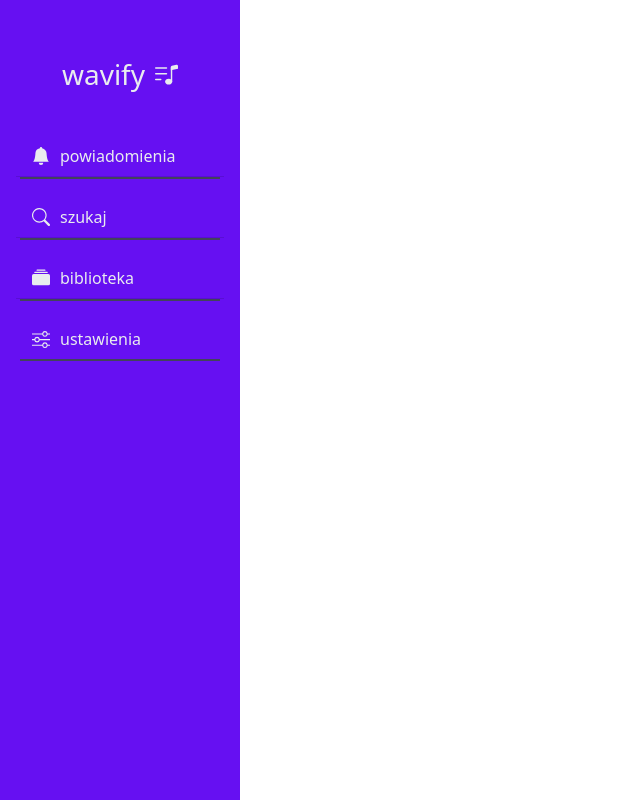
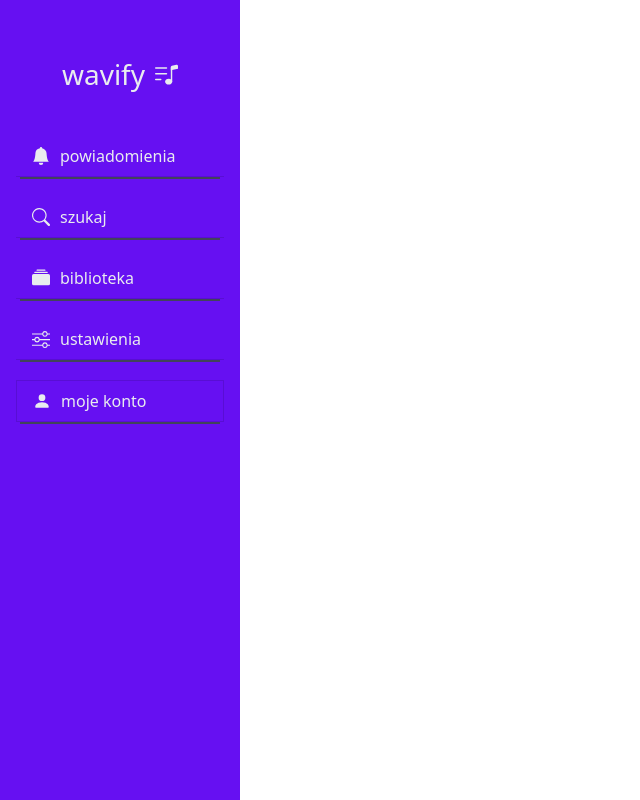
Before and after one commit to kamkow1/wavify, a React (Create React App) app in the folder client/: page / in a window 1280 px wide. Shown: the whole page, without its empty margins (0-640 px from the left). Built offline with nearby package versions, Linux system fonts and the light colour scheme.

Commit message:
sidebar with folded elements

```diff
--- a/client/package.json
+++ b/client/package.json
@@ -17,6 +17,7 @@
     "http-proxy-middleware": "^2.0.3",
     "node-sass": "^7.0.1",
     "react": "^17.0.2",
+    "react-bootstrap": "^2.2.1",
     "react-dom": "^17.0.2",
     "react-redux": "^7.2.6",
     "react-router": "^6.2.2",
--- /dev/null
+++ b/client/src/SideBar/MyAccountMenu/MyAccountMenu.scss
@@ -0,0 +1,9 @@
+@import '../../../node_modules/bootstrap/scss/bootstrap.scss';
+
+#menu-box {
+    margin-top: 5px;
+}
+
+.header-item {
+    background-color: $indigo-600;
+}
--- /dev/null
+++ b/client/src/SideBar/MyAccountMenu/MyAccountMenu.tsx
@@ -0,0 +1,11 @@
+import './MyAccountMenu.scss';
+
+export const MyAccountMenu = (): JSX.Element => {
+    return(
+        <ul className="list-group" id="menu-box">
+            <li className="list-group-item header-item">test</li>
+
+            <li className="list-group-item bg-white">wyloguj</li>
+        </ul>
+    );
+}
--- a/client/src/SideBar/SideBar.tsx
+++ b/client/src/SideBar/SideBar.tsx
@@ -1,8 +1,35 @@
-import '../../node_modules/bootstrap/dist/css/bootstrap.css';
+import { MyAccountMenu } from './MyAccountMenu/MyAccountMenu';
 import './SideBar.scss';
+import React from 'react';
+import Collapse from 'react-bootstrap/Collapse';
 
-export const SideBar = (): JSX.Element => {
+interface IState {
+    isAccountMenuOpen: boolean;
+}
+
+export class SideBar extends React.Component<{}, IState> {
+    constructor(props: {}) {
+        super(props);
+
+        this.state = {
+            isAccountMenuOpen: false
+        };
+
+        this.toggleOnAccountMenu = this.toggleOnAccountMenu.bind(this);
+        this.toggleOffAccountMenu = this.toggleOffAccountMenu.bind(this);
+    }
+
+    toggleOnAccountMenu() {
+        this.setState({...this.state, isAccountMenuOpen: true});
+    }
+
+    toggleOffAccountMenu() {
+        this.setState({...this.state, isAccountMenuOpen: false});
+    }
+
+    render() {
         return(
+            <div>
                 <div className='collapse d-lg-block sidebar' id='sidebar'>
                      <div className='position-sticky'>
                              <h3 id='sidebar-header'>
@@ -48,8 +75,26 @@ export const SideBar = (): JSX.Element => {
 
                                      ustawienia
                                  </li>
+                                 <div onMouseEnter={this.toggleOnAccountMenu} onMouseLeave={this.toggleOffAccountMenu}>
+                                    <li className='list-group-item list-group-item-action
+                                        py-2 ripple sidebar-element border-radius'>
+                                        <svg xmlns="http://www.w3.org/2000/svg" width="18" height="18" fill="currentColor" className="bi bi-person-fill sidebar-element-icon" viewBox="0 0 16 16">
+                                            <path d="M3 14s-1 0-1-1 1-4 6-4 6 3 6 4-1 1-1 1H3zm5-6a3 3 0 1 0 0-6 3 3 0 0 0 0 6z"/>
+                                        </svg>
+
+                                        moje konto
+                                    </li>
+
+                                    <Collapse in={this.state.isAccountMenuOpen}>
+                                        <div>
+                                            <MyAccountMenu />
+                                        </div>
+                                    </Collapse>
+                                 </div>
                              </ul>
+                     </div>
                  </div>
             </div>
         );
     }
+}
```
Also changed, not shown: 1 other file (tests, documents, lock files or other folders). Lines whose indentation alone changed are shown as unchanged.
